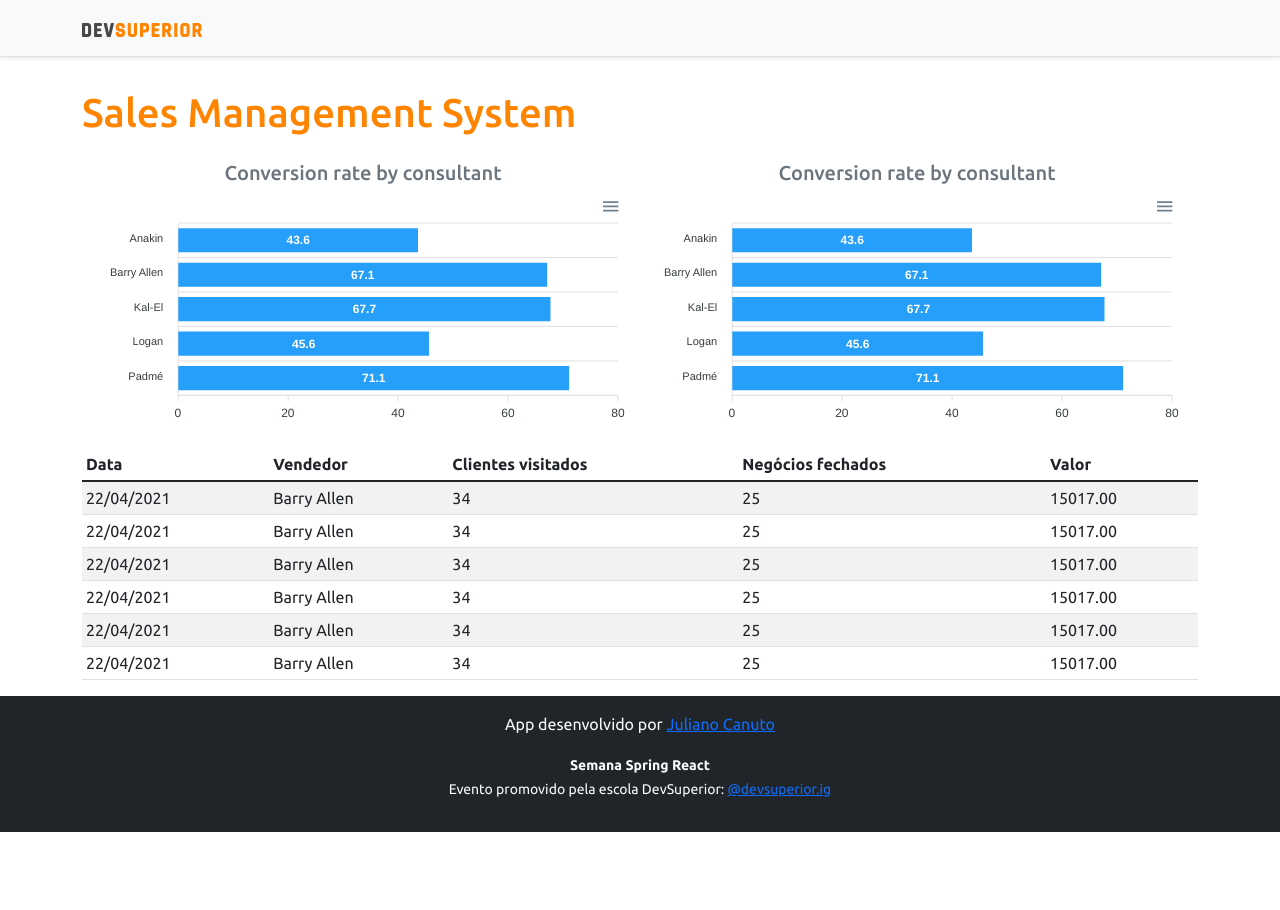
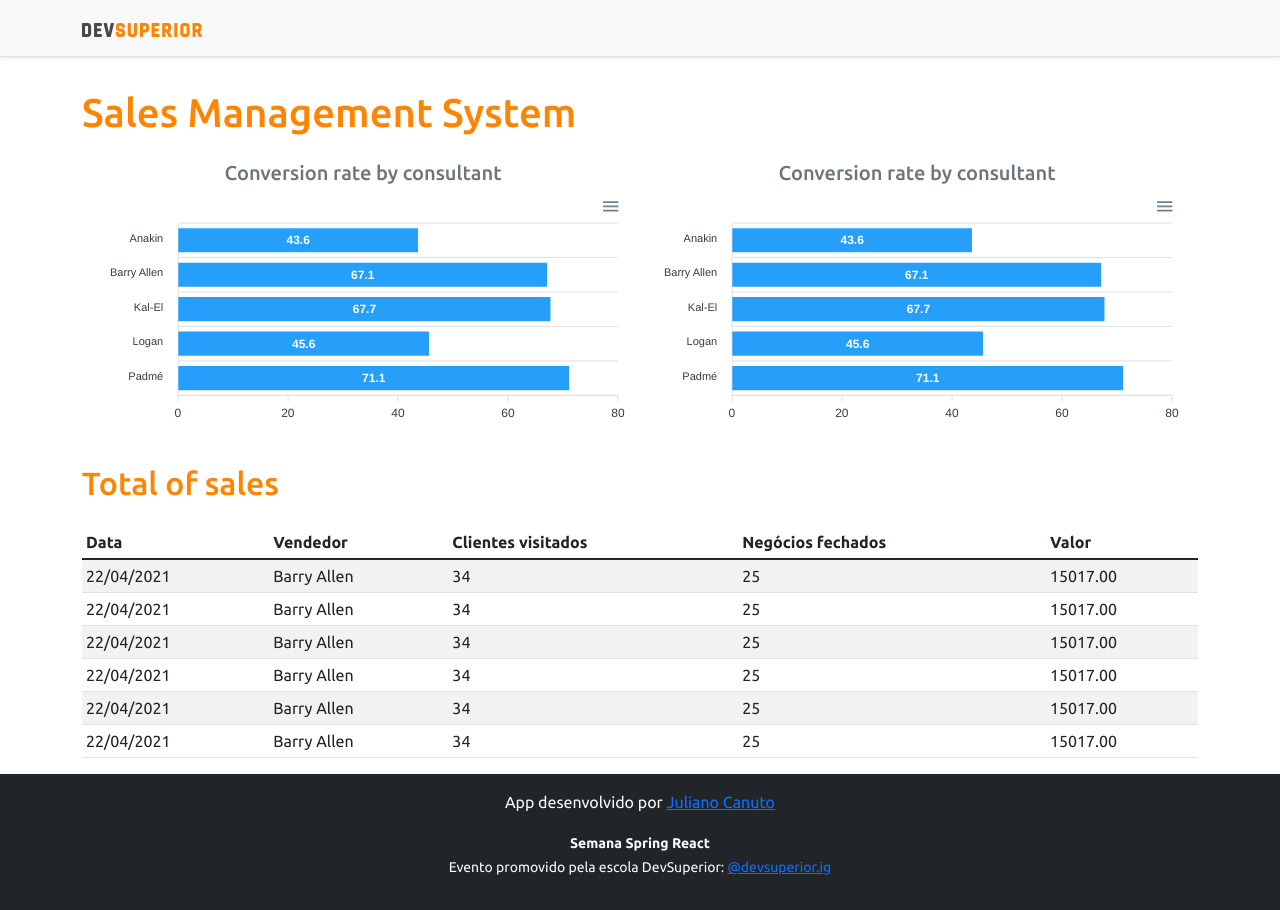
Before and after one commit to julianocanuto/sales-dashboard, a React (Create React App) app in the folder frontend/: page / in a window 1280 px wide. Before the commit the page ends 832 px from the top, so only its background shows below. Built offline with nearby package versions, Linux system fonts and the light colour scheme.

Commit message:
Add DataTable title

```diff
--- a/frontend/src/App.tsx
+++ b/frontend/src/App.tsx
@@ -21,6 +21,9 @@ function App() {
           </div>
         </div>
 
+        <div className="py-3">
+          <h2 className="text-primary">Total of sales</h2>
+        </div>
         <DataTable />
       </div>
       <Footer />
```
